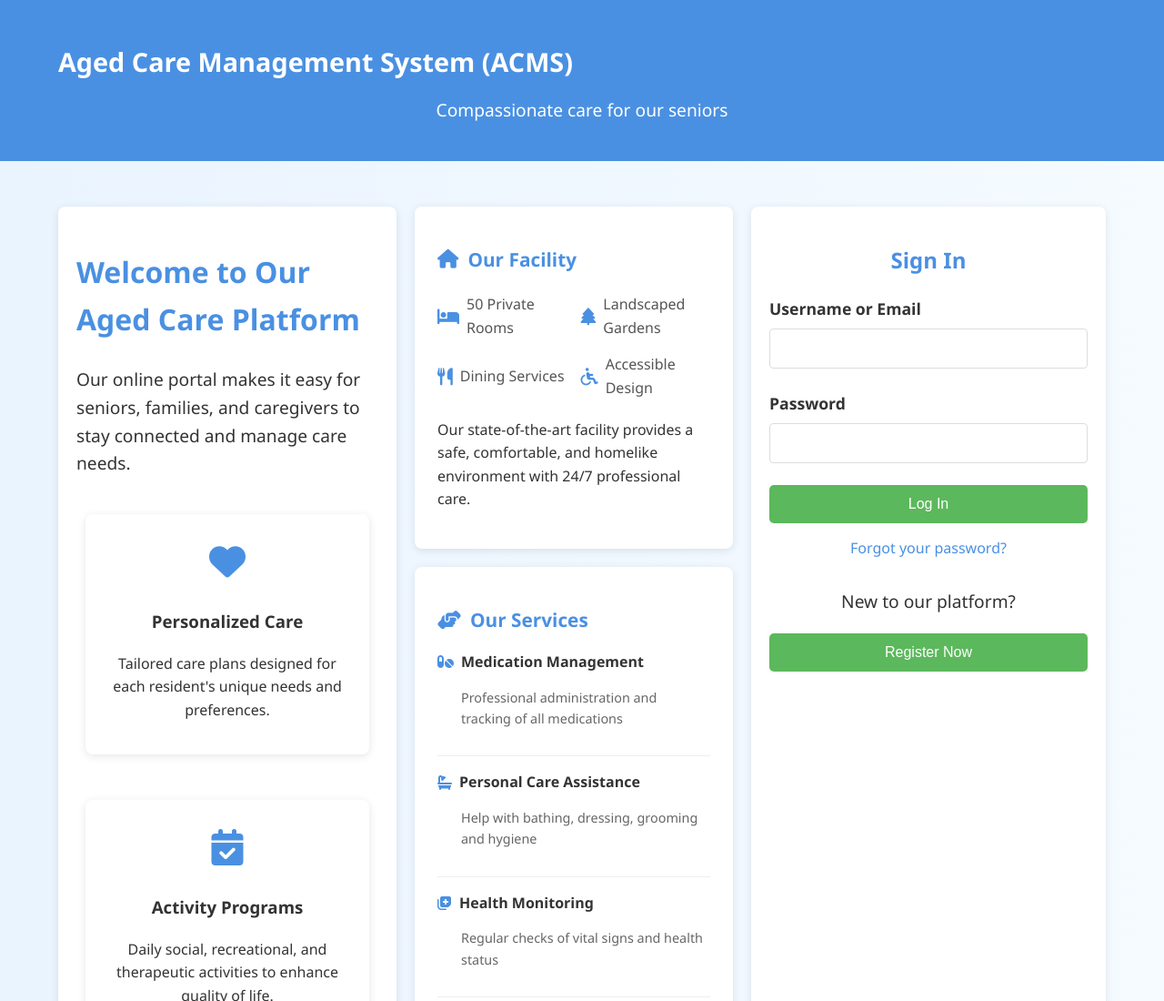
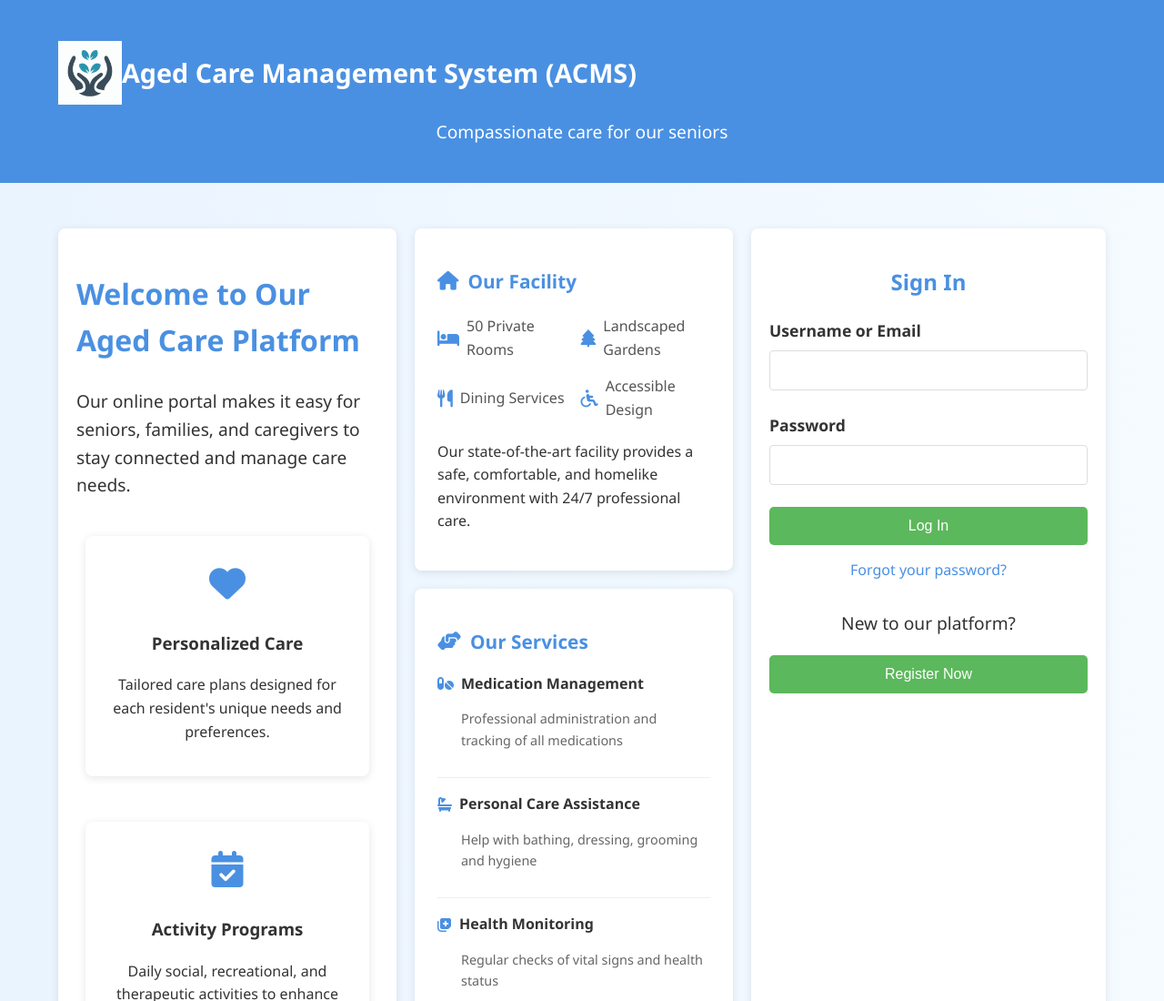
Before and after one commit to athwtrrrr/ICT_Project-A_Aged_Care_System, a website: page index.html in a window 1280 px wide. Shown: the top 1100 px of the page at 91% size. Drawn offline with Linux system fonts and the light colour scheme.

Commit message:
style header

```diff
--- a/index.html
+++ b/index.html
@@ -10,7 +10,10 @@
 <body>
     <header>
         <div class="container">
-            <div class="logo">Aged Care Management System (ACMS)</div>
+            <div class="logo">
+                <img src="logo.png" alt="Aged Care Logo" class="logo-img">
+                <span>Aged Care Management System (ACMS)</span>
+            </div>
             <div class="tagline">Compassionate care for our seniors</div>
         </div>
     </header>
```
